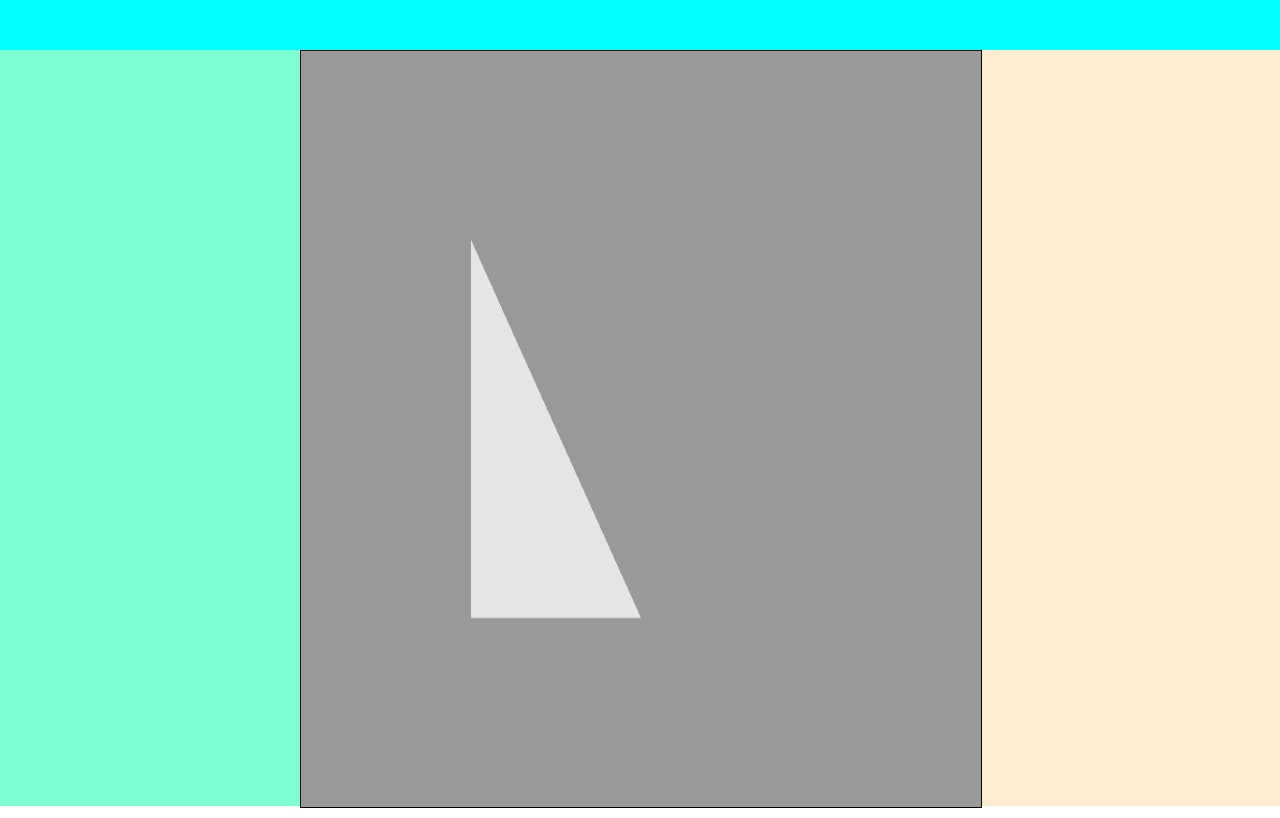
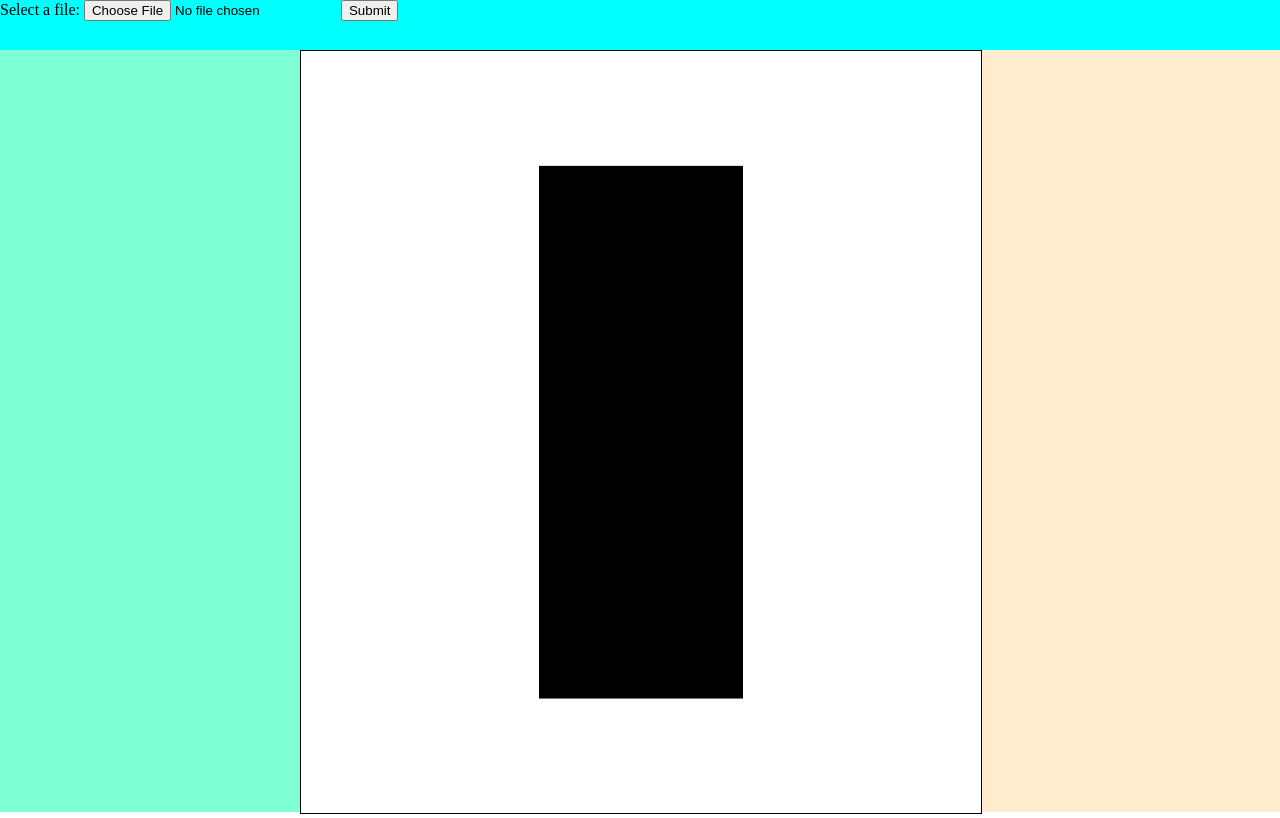
Before and after one commit to tastytypist/IF3260_Tugas2_K01_G10, a plain HTML site: page src/index.html in a window 1280 px wide. Drawn offline with Linux system fonts and the light colour scheme.

Commit message:
feat: refactor code

```diff
--- a/src/index.html
+++ b/src/index.html
@@ -10,7 +10,11 @@
 <body>
     <div class="mainContainer">
         <div class="topNav">
-
+            <form>
+                <label for="file-input">Select a file:</label>
+                <input type="file" id="file-input" name="myFile">
+                <input type="submit">
+              </form>
         </div>
         <div class="leftNav"></div>
         <div class="rightNav"></div>
@@ -18,6 +22,6 @@
             <canvas id="canvas"></canvas>
         </div>
     </div>
-    <script src="scripts/main.js"></script>
+    <script type="module" src="scripts/main.js"></script>
 </body>
 </html>
--- a/src/scripts/main.js
+++ b/src/scripts/main.js
@@ -1,9 +1,13 @@
+import * as webgl from "./webgl.js";
+import * as utils from "./utils.js";
+
 
 function main() {
     /* Step1: Prepare the canvas and get webgl context */
 
     var canvas = document.getElementById("canvas");
-    var gl = canvas.getContext('webgl');
+    // var gl = canvas.getContext('webgl');
+    var gl = webgl.defineWebGL(canvas);
 
     if (!gl) {
         return;
@@ -11,114 +15,31 @@ function main() {
 
     /* Step2: Define the geometry and store it in buffer objects */
 
-     var vertices = [-0.5, 0.5, -0.5, -0.5, 0.0, -0.5,];
+    var vertices = [
+      -0.5,0.5,0,
+      -0.5,-0.5,0,
+      0.5,-0.5,0,
+      0.5,0.5,0
+    ];
+    var indices = [3,2,1,3,1,0];
+    var color = utils.convertRGBA(139,0,0,1);
 
-     // Create a new buffer object
-     var vertex_buffer = gl.createBuffer();
+    webgl.createBuffer(vertices, indices);
+    webgl.createShader(color);
+    webgl.render(indices);
 
-     // Bind an empty array buffer to it
-     gl.bindBuffer(gl.ARRAY_BUFFER, vertex_buffer);
+    var vertices = [
+      -0.3,0.7,0,
+      -0.3,-0.7,0,
+      0.3,-0.7,0,
+      0.3,0.7,0
+    ];
+    var indices = [3,2,1,3,1,0];
+    var color = utils.convertRGBA(0,0,0,1);
+    webgl.createBuffer(vertices, indices);
+    webgl.createShader(color);
+    webgl.render(indices);
 
-     // Pass the vertices data to the buffer
-     gl.bufferData(gl.ARRAY_BUFFER, new Float32Array(vertices), gl.STATIC_DRAW);
-
-     // Unbind the buffer
-     gl.bindBuffer(gl.ARRAY_BUFFER, null);
-
-     /* Step3: Create and compile Shader programs */
-
-     // Vertex shader source code
-     var vertCode =
-        'attribute vec2 coordinates;' +
-        'void main(void) {' + ' gl_Position = vec4(coordinates,0.0, 1.0);' + '}';
-
-     //Create a vertex shader object
-     var vertShader = gl.createShader(gl.VERTEX_SHADER);
-
-     //Attach vertex shader source code
-     gl.shaderSource(vertShader, vertCode);
-
-     //Compile the vertex shader
-     gl.compileShader(vertShader);
-
-     //Fragment shader source code
-     var fragCode = 'void main(void) {' + 'gl_FragColor = vec4(0.0, 0.0, 0.0, 0.1);' + '}';
-
-     // Create fragment shader object
-     var fragShader = gl.createShader(gl.FRAGMENT_SHADER);
-
-     // Attach fragment shader source code
-     gl.shaderSource(fragShader, fragCode);
-
-     // Compile the fragment shader
-     gl.compileShader(fragShader);
-
-     // Create a shader program object to store combined shader program
-     var shaderProgram = gl.createProgram();
-
-     // Attach a vertex shader
-     gl.attachShader(shaderProgram, vertShader);
-
-     // Attach a fragment shader
-     gl.attachShader(shaderProgram, fragShader);
-
-     // Link both programs
-     gl.linkProgram(shaderProgram);
-
-     // Use the combined shader program object
-     gl.useProgram(shaderProgram);
-
-     /* Step 4: Associate the shader programs to buffer objects */
-
-     //Bind vertex buffer object
-     gl.bindBuffer(gl.ARRAY_BUFFER, vertex_buffer);
-
-     //Get the attribute location
-     var coord = gl.getAttribLocation(shaderProgram, "coordinates");
-
-     //point an attribute to the currently bound VBO
-     gl.vertexAttribPointer(coord, 2, gl.FLOAT, false, 0, 0);
-
-     //Enable the attribute
-     gl.enableVertexAttribArray(coord);
-
-     /* Step5: Drawing the required object (triangle) */
-
-     // Resize canvas
-     resizeCanvasToDisplaySize(gl.canvas);
-
-     // Clear the canvas
-     gl.clearColor(0.5, 0.5, 0.5, 0.9);
-
-     // Enable the depth test
-     gl.enable(gl.DEPTH_TEST);
-
-     // Clear the color buffer bit
-     gl.clear(gl.COLOR_BUFFER_BIT);
-
-     // Set the view port
-     gl.viewport(0,0,canvas.width,canvas.height);
-
-     // Draw the triangle
-     gl.drawArrays(gl.TRIANGLES, 0, 3);
 }
 
-function resizeCanvasToDisplaySize(canvas) {
-    // Lookup the size the browser is displaying the canvas in CSS pixels.
-    const displayWidth  = canvas.clientWidth;
-    const displayHeight = canvas.clientHeight;
-
-    // Check if the canvas is not the same size.
-    const needResize = canvas.width  !== displayWidth ||
-                       canvas.height !== displayHeight;
-
-    if (needResize) {
-      // Make the canvas the same size
-      canvas.width  = displayWidth;
-      canvas.height = displayHeight;
-    }
-
-    return needResize;
-  }
-
 main();
--- /dev/null
+++ b/src/scripts/utils.js
@@ -0,0 +1,8 @@
+function convertRGBA(r, g, b, a) {
+  let rc = r/255;
+  let gc = g/255;
+  let bc = b/255;
+  return [rc, gc, bc, a];
+}
+
+export { convertRGBA }
--- /dev/null
+++ b/src/scripts/webgl.js
@@ -0,0 +1,113 @@
+var gl;
+
+function defineWebGL(canvas) {
+    gl = canvas.getContext('webgl');
+
+    return gl;
+}
+
+function createBuffer(vertices, indices) {
+    /* Step2: Define the geometry and store it in buffer objects */
+
+    // Create vertex buffer
+    var vertex_buffer = gl.createBuffer();
+    gl.bindBuffer(gl.ARRAY_BUFFER, vertex_buffer);
+    gl.bufferData(gl.ARRAY_BUFFER, new Float32Array(vertices), gl.STATIC_DRAW);
+    gl.bindBuffer(gl.ARRAY_BUFFER, null);
+    gl.bindBuffer(gl.ARRAY_BUFFER, vertex_buffer);
+
+    // Create index buffer
+    var index_buffer = gl.createBuffer();
+    gl.bindBuffer(gl.ELEMENT_ARRAY_BUFFER, index_buffer);
+    gl.bufferData(gl.ELEMENT_ARRAY_BUFFER, new Uint16Array(indices), gl.STATIC_DRAW);
+    gl.bindBuffer(gl.ELEMENT_ARRAY_BUFFER, null);
+    gl.bindBuffer(gl.ELEMENT_ARRAY_BUFFER, index_buffer);
+}
+
+function createShader(color) {
+    /* Step3: Create and compile Shader programs */
+    // Vertex shader source code
+    var vertCode =
+    `attribute vec3 coordinates;
+    void main(void) {
+        gl_Position = vec4(coordinates, 1.0);
+    }`;
+
+    //Create, attach, compile a vertex shader object
+    var vertShader = gl.createShader(gl.VERTEX_SHADER);
+    gl.shaderSource(vertShader, vertCode);
+    gl.compileShader(vertShader);
+
+    //Fragment shader source code
+    var fragCode =
+    `void main(void) {
+        gl_FragColor = vec4(${color[0]}, ${color[1]}, ${color[2]}, ${color[3]});
+    }`;
+
+    // Create, attach, compile fragment shader object
+    var fragShader = gl.createShader(gl.FRAGMENT_SHADER);
+    gl.shaderSource(fragShader, fragCode);
+    gl.compileShader(fragShader);
+
+    // Create a shader program object to store combined shader program
+    var shaderProgram = gl.createProgram();
+
+    // Attach a vertex shader and fragment shader
+    gl.attachShader(shaderProgram, vertShader);
+    gl.attachShader(shaderProgram, fragShader);
+
+    // Link both programs and use
+    gl.linkProgram(shaderProgram);
+    gl.useProgram(shaderProgram);
+
+    /* Step 4: Associate the shader programs to buffer objects */
+
+    //Get the attribute location
+    var coord = gl.getAttribLocation(shaderProgram, "coordinates");
+
+    //point an attribute to the currently bound VBO
+    gl.vertexAttribPointer(coord, 3, gl.FLOAT, false, 0, 0);
+
+    //Enable the attribute
+    gl.enableVertexAttribArray(coord);
+}
+
+function render(indices) {
+    // Resize canvas
+    resizeCanvasToDisplaySize(gl.canvas);
+
+    // Clear the canvas
+    gl.clearColor(1, 1, 1, 0);
+
+    // Enable the depth test
+    gl.enable(gl.DEPTH_TEST);
+
+    // Clear the color buffer bit
+    gl.clear(gl.COLOR_BUFFER_BIT);
+
+    // Set the view port
+    gl.viewport(0,0,canvas.width,canvas.height);
+
+    // Draw the triangle
+    gl.drawElements(gl.TRIANGLES, indices.length, gl.UNSIGNED_SHORT,0);
+}
+
+function resizeCanvasToDisplaySize(canvas) {
+    // Lookup the size the browser is displaying the canvas in CSS pixels.
+    const displayWidth  = canvas.clientWidth;
+    const displayHeight = canvas.clientHeight;
+
+    // Check if the canvas is not the same size.
+    const needResize = canvas.width  !== displayWidth ||
+                       canvas.height !== displayHeight;
+
+    if (needResize) {
+      // Make the canvas the same size
+      canvas.width  = displayWidth;
+      canvas.height = displayHeight;
+    }
+
+    return needResize;
+  }
+
+export { defineWebGL, createBuffer, createShader, render };
```
